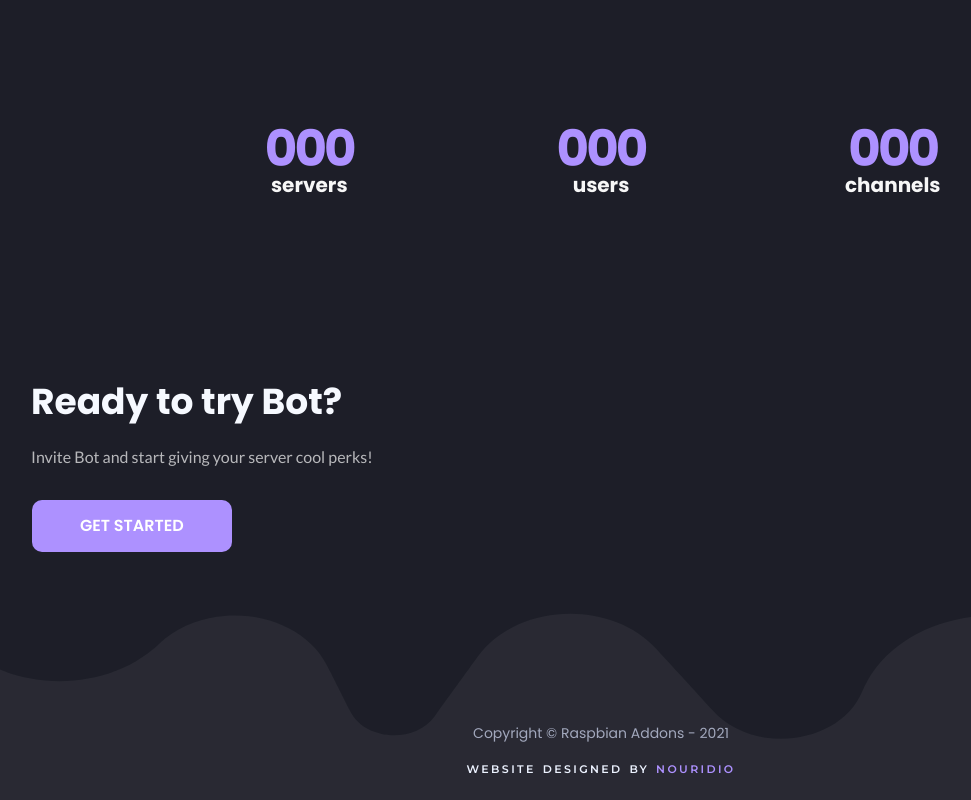
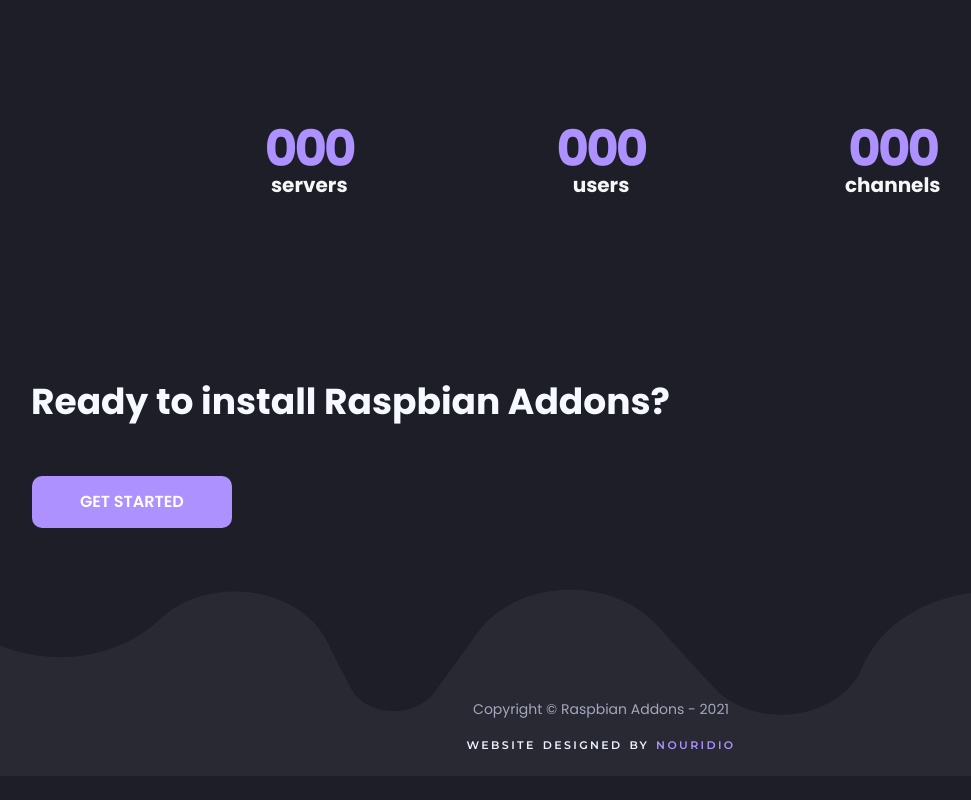
Before and after one commit to ryanfortner/siteexperiment, a plain HTML site: page index.html in a window 1280 px wide. Shown: the part 1615-2415 px from the top of the page, without its empty margins (39-1010 px from the left). After the commit the page ends 2391 px from the top, so only its background shows below. Drawn offline with nearby package versions, Linux system fonts and the light colour scheme.

Commit message:
Update index.html

```diff
--- a/index.html
+++ b/index.html
@@ -95,10 +95,9 @@
     <div class="start">
         <div class="card">
             <div class="card-body gs-card">
-                <div class="title">Ready to try Bot?</div>
-                <div class="subtitle">Invite Bot and start giving your server cool perks!</div>
+                <div class="title">Ready to install Raspbian Addons?</div>
                 <br />
-                <a class="btn btn-primary btn-lg" href="#start_link" role="button">Get started</a>
+                <a class="btn btn-primary btn-lg" href="https://install.raspbian-addons.org/" role="button">Get started</a>
             </div><br />
         </div>
     </div>
```
